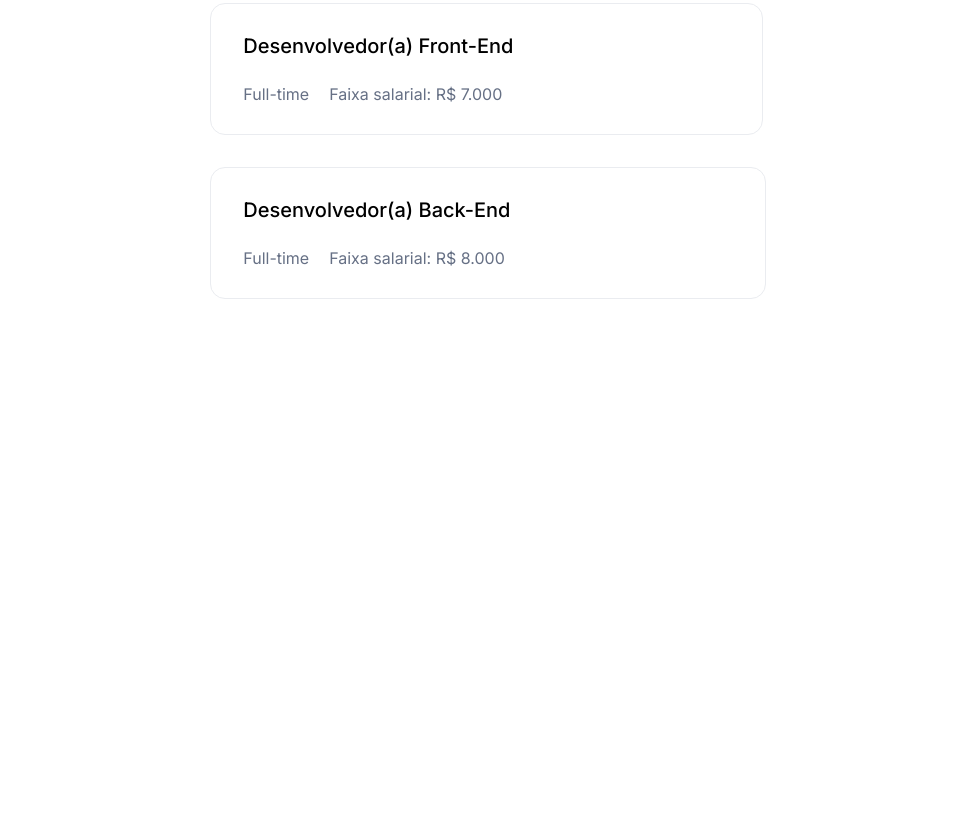
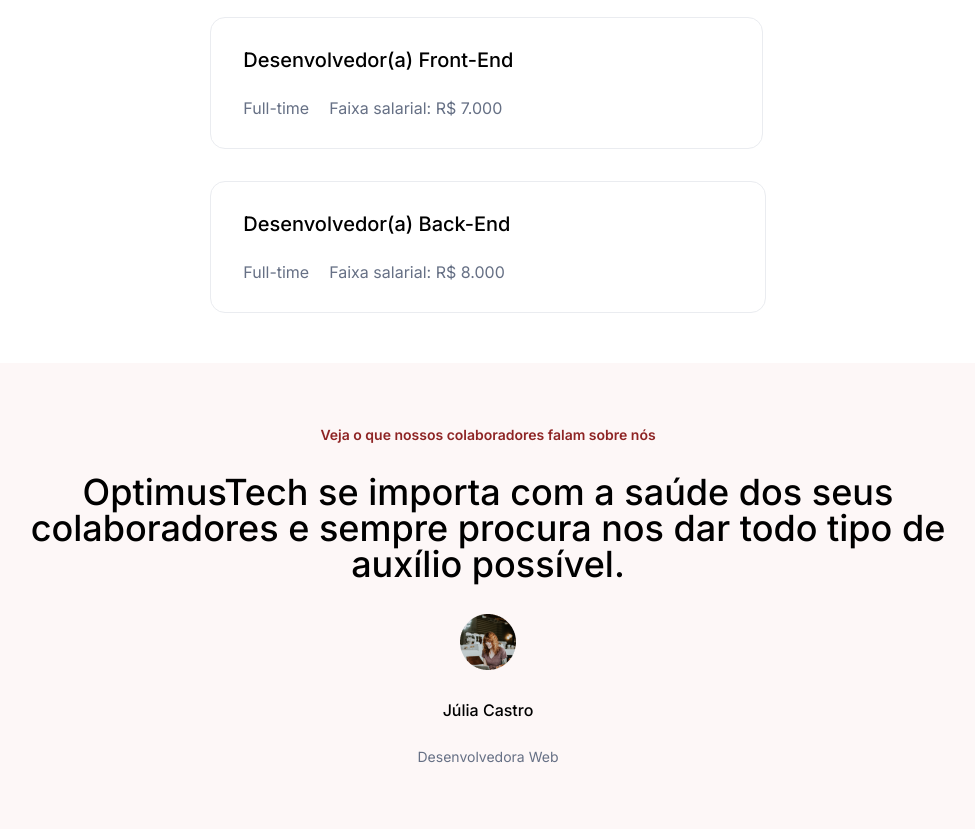
Before and after one commit to igorhgds/OptimusTech, a plain HTML site: page index.html in a window 1280 px wide. Shown: the part 1896-2728 px from the top of the page, without its empty margins (152-1127 px from the left). Before the commit the page ends 2309 px from the top, so only its background shows below. Drawn offline with Linux system fonts and the light colour scheme.

Commit message:
adicionando a seção de depoimentos

```diff
--- a/index.html
+++ b/index.html
@@ -100,6 +100,15 @@
                     </li>
                 </ul>
             </div>
+
+            <div class="depoimentos">
+                <p>Veja o que nossos colaboradores falam sobre nós</p>
+                <h2>OptimusTech se importa com a saúde dos seus colaboradores e sempre procura nos dar todo tipo de auxílio possível.</h2>
+                <img src="./img/avatar-julia.png" alt="avatar Julia">
+                <span class="depoimentos__nome">Júlia Castro</span>
+                <span class="depoimentos__cargo">Desenvolvedora Web</span>
+            </div>
+
         </main>
 
     <footer></footer>
--- a/style.css
+++ b/style.css
@@ -115,6 +115,7 @@ main{
     background-color: rgba(142, 36, 36, 0.05);
     color: var(--cor-vermelho);
     border-radius: 20px;
+    padding: 0.5em 1em;
     font-size: 14px;
     font-weight: 500;
 }
@@ -171,3 +172,38 @@ main{
     padding-right: 20px;
     color: var(--cor-cinza-texto);
 }
+
+.depoimentos{
+    border: 1px solid transparent;
+    background-color: rgba(196, 25, 25, 0.03);
+    border-radius: 16px;
+    margin: 0 5em;
+    display: flex;
+    flex-direction: column;
+    align-items: center;
+    padding: 64px;
+    gap: 32px;
+}
+
+.depoimentos p{
+    color: var(--cor-vermelho);
+    font-size: 14px;
+    font-weight: 600;
+}
+
+.depoimentos h2{
+    font-size: 36px;
+    font-weight: 500;
+    text-align: center;
+}
+
+.depoimentos__nome{
+    font-size: 16px;
+    font-weight: 500;
+}
+
+.depoimentos__cargo{
+    font-size: 14px;
+    font-weight: 400;
+    color: var(--cor-cinza-texto);
+}
```
